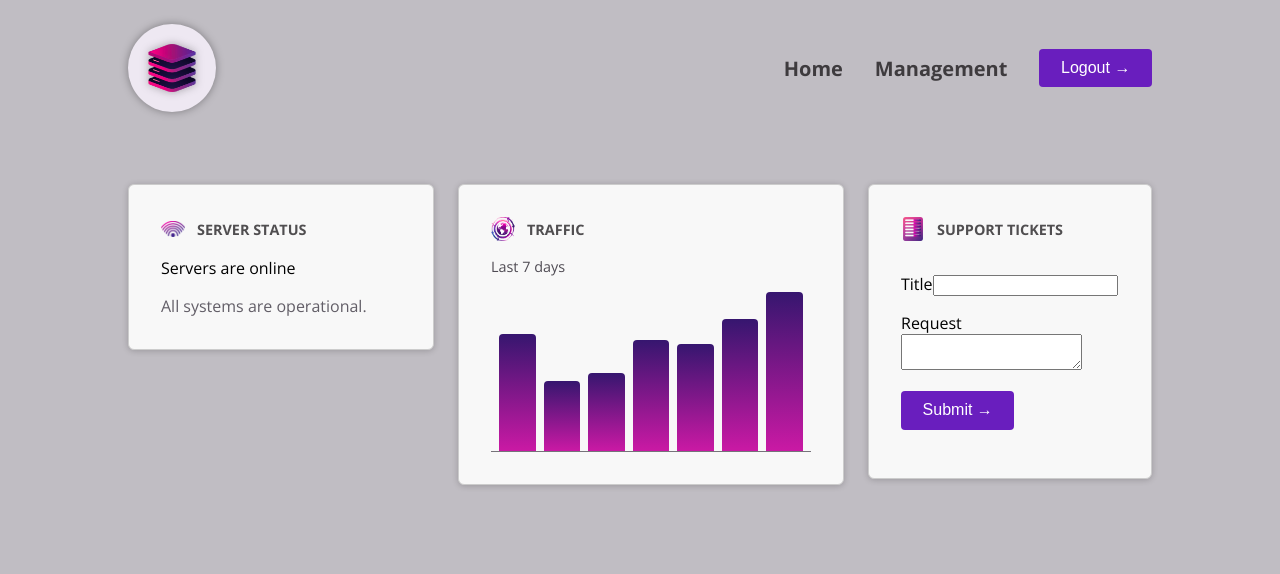
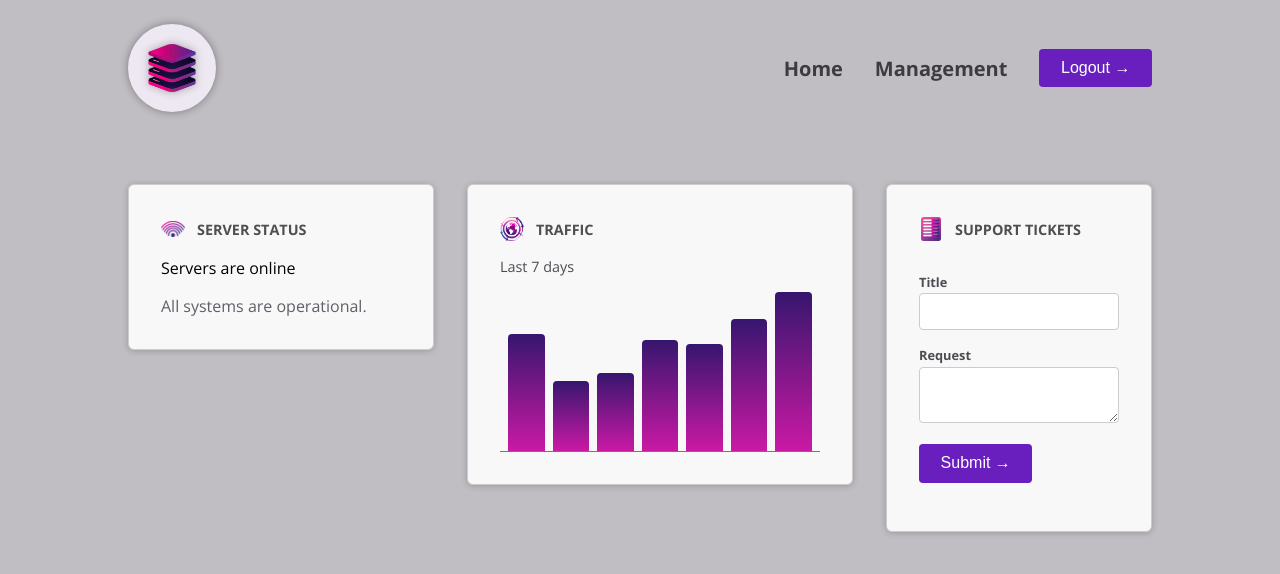
Before and after one commit to gonzalez-cathaysa/trafficservice, an Angular app: page / in a window 1280 px wide. Shown: the top 574 px of the page. Built offline with nearby package versions, Linux system fonts and the light colour scheme.

Commit message:
Interacting with host elements from inside components

```diff
--- a/src/app/dashboard/tickets/new-ticket/new-ticket.component.html
+++ b/src/app/dashboard/tickets/new-ticket/new-ticket.component.html
@@ -1,11 +1,11 @@
 <form action="">
-  <app-control label="Title">
+  <app-control class="control" label="Title">
     <!-- <p> -->
     <!-- <label for="">Title</label> -->
     <input name="title" id="title" />
     <!-- </p> -->
   </app-control>
-  <app-control label="Request">
+  <app-control class="control" label="Request">
     <!-- <p> -->
       <!-- <label for="">Request</label> -->
       <textarea name="request" id="request" row="3"></textarea>
--- a/src/app/shared/control/control.component.ts
+++ b/src/app/shared/control/control.component.ts
@@ -1,4 +1,4 @@
-import { Component, input } from '@angular/core';
+import { Component, input, ViewEncapsulation } from '@angular/core';
 
 @Component({
   selector: 'app-control',
@@ -6,6 +6,12 @@
   imports: [],
   templateUrl: './control.component.html',
   styleUrl: './control.component.css',
+  encapsulation: ViewEncapsulation.None,
+  //Host wants an object as a value, and that object takes key value pairs of your choice
+  //So here I could add a key named class
+  host: {
+    class: 'control'
+  }
 })
 export class ControlComponent {
   label = input.required<string>();
```
